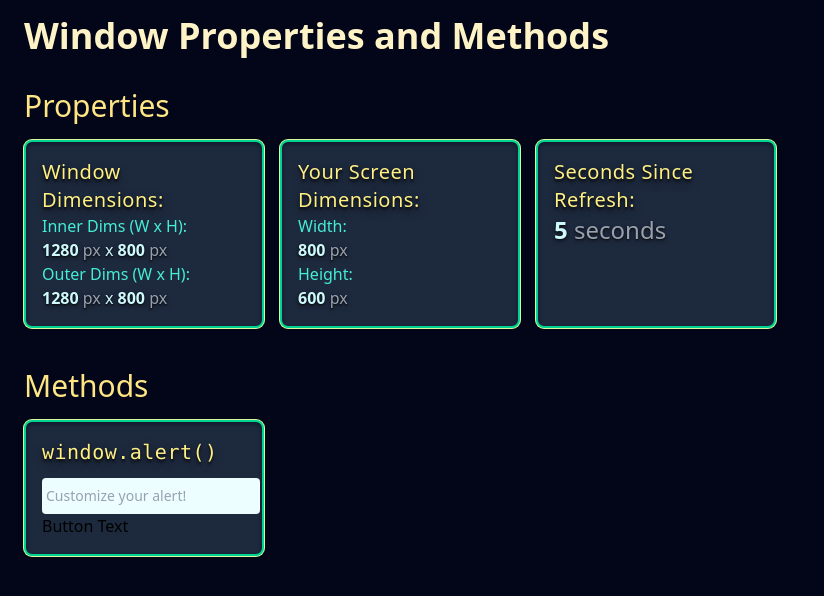
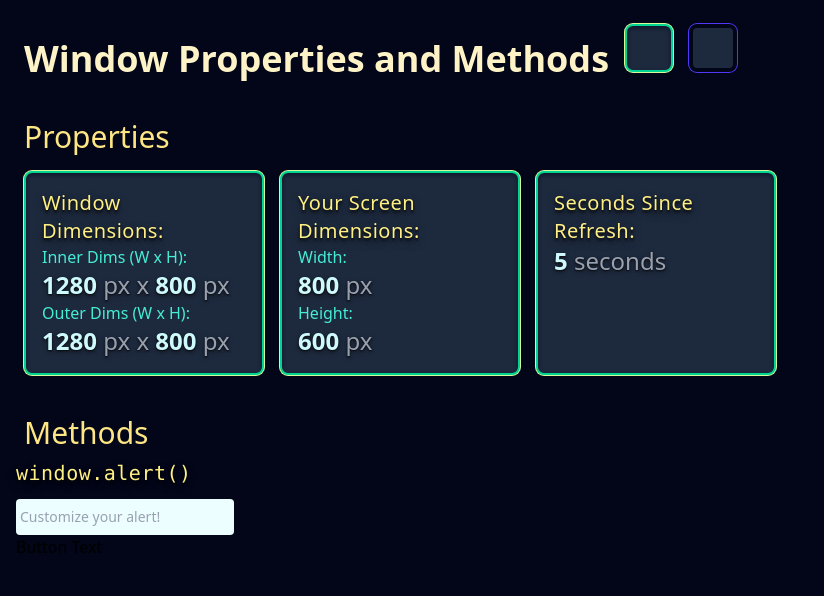
Before and after one commit to mikelind28/window-interface-api, a React (Vite) app: page / in a window 1280 px wide. Shown: the top 596 px of the page, without its empty margins (0-824 px from the left). Built offline with nearby package versions, Linux system fonts and the light colour scheme.

Commit message:
refactor style props into individual components

```diff
--- a/src/App.tsx
+++ b/src/App.tsx
@@ -4,20 +4,49 @@ import YourScreen from './components/YourScreen';
 // import WindowDistances from './components/WindowDistances';
 import Alert from './components/Alert';
 import './App.css'
+import { useState } from 'react';
 
-// future self: this could be cool broken into separate "widget"-style components
-//  that a user could stylize and drag around the screen to rearrange.
+import type { Style } from './types/styles';
+
+const style1: Style = {
+  containerClass: "w-60 bg-slate-800 m-2 p-4 border-2 rounded-lg border-emerald-400  inset-shadow-sm inset-shadow-slate-950/50 ring-1 ring-lime-200",
+  h2Class: "text-xl text-yellow-200 text-shadow-lg/50 text-shadow-neutral-950 font-medium tracking-wide",
+  h3Class: "text-base text-teal-300",
+  pClass: "text-2xl text-cyan-100 text-shadow-md/50 text-shadow-neutral-950 font-semibold",
+  spanClass: "text-gray-400 font-light"
+}
+
+const style2: Style = {
+  containerClass: "",
+  h2Class: "",
+  h3Class: "",
+  pClass: "",
+  spanClass: ""
+}
 
 function App() {
+  const [currentStyle, setCurrentStyle] = useState(style1);
+
+  function setStyle1() {
+    setCurrentStyle(style1);
+  }
+
+  function setStyle2() {
+    setCurrentStyle(style2);
+  }
+
   return (
     <div>
-      <h1 className='m-2 mb-8 text-4xl text-amber-100 font-bold'>Window Properties and Methods</h1>
+      <div className='flex items-baseline'>
+        <h1 className='m-2 mb-8 text-4xl text-amber-100 font-bold'>Window Properties and Methods</h1>
+        <div className='w-12 h-12 bg-slate-800 m-2 border-2 rounded-lg border-emerald-400  inset-shadow-sm inset-shadow-slate-950/50 ring-1 ring-lime-200 cursor-pointer' onClick={setStyle1}></div>
+        <div className='w-12 h-12 bg-slate-800 m-2 border-4 border-slate-950 rounded-lg ring-1 ring-indigo-600 cursor-pointer' onClick={setStyle2}></div>
+      </div>
       <h2 className='m-2 text-3xl text-amber-200 font-light'>Properties</h2>
       <div className='flex flex-wrap mb-8'>
-        <WindowDims />
-        <YourScreen />
-        {/* <WindowDistances /> */}
-        <RefreshStopwatch />
+        <WindowDims style={currentStyle}/>
+        <YourScreen style={currentStyle}/>
+        <RefreshStopwatch style={currentStyle}/>
       </div>
 
       <h2 className='m-2 text-3xl text-amber-200 font-light'>Methods</h2>
--- a/src/components/Alert.tsx
+++ b/src/components/Alert.tsx
@@ -1,6 +1,6 @@
 export default function Alert() {
     return (
-        <div className="w-60 bg-slate-800 m-2 p-4 border-2 rounded-lg border-emerald-400  inset-shadow-sm inset-shadow-slate-950/50 ring-1 ring-lime-200">
+        <div>
             <h2 className="mb-3 text-xl text-yellow-200 text-shadow-lg/50 text-shadow-neutral-950 font-medium tracking-wide"><code>window.alert()</code></h2>
             <input
                 className="block min-w-0 grow py-1.5 pr-3 pl-1 text-base text-black bg-cyan-50 rounded-sm caret-black placeholder:text-gray-400 focus:outline-none sm:text-sm/6" placeholder="Customize your alert!"
--- a/src/components/RefreshStopwatch.tsx
+++ b/src/components/RefreshStopwatch.tsx
@@ -1,6 +1,20 @@
 import { useEffect, useState } from "react";
 
-export default function RefreshStopwatch() {
+import type { Style } from '../types/styles';
+
+type StopwatchProps = {
+    style: Style;
+}
+
+
+export default function RefreshStopwatch({ style }: StopwatchProps) {
+    const {
+        containerClass,
+        h2Class,
+        pClass,
+        spanClass,
+    } = style;
+
     const [startTime, setStartTime] = useState(Date.now());
     const [currentTime, setCurrentTime] = useState(Date.now());
 
@@ -18,10 +32,10 @@ export default function RefreshStopwatch() {
     }, []);
 
     return (
-        <div className="w-60 bg-slate-800 m-2 p-4 border-2 rounded-lg border-emerald-400  inset-shadow-sm inset-shadow-slate-950/50 ring-1 ring-lime-200">
-            <h2 className="text-xl text-yellow-200 text-shadow-lg/50 text-shadow-neutral-950 font-medium tracking-wide">Seconds Since Refresh:</h2>
-            <p className="text-2xl text-cyan-100 text-shadow-md/50 text-shadow-neutral-950 font-semibold">{secondsPassed}
-                <span className="text-gray-400 font-light">{secondsPassed === "1" ? " second" : " seconds"}</span>
+        <div className={containerClass}>
+            <h2 className={h2Class}>Seconds Since Refresh:</h2>
+            <p className={pClass}>{secondsPassed}
+                <span className={spanClass}>{secondsPassed === "1" ? " second" : " seconds"}</span>
             </p>
         </div>
     )
--- a/src/components/WindowDims.tsx
+++ b/src/components/WindowDims.tsx
@@ -1,6 +1,19 @@
 import { useEffect, useState } from "react";
+import type { Style } from '../types/styles';
 
-export default function WindowDims() {
+type WindowDimsProps = {
+    style: Style;
+}
+
+export default function WindowDims( { style }: WindowDimsProps) {
+    const {
+        containerClass,
+        h2Class,
+        h3Class,
+        pClass,
+        spanClass,
+    } = style;
+
     const [windowDims, setWindowDims] = useState({
         innerWidth: window.innerWidth,
         innerHeight: window.innerHeight,
@@ -25,23 +38,22 @@ export default function WindowDims() {
         }
     }, []);
 
+    return (
+        <div className={containerClass}>
+            <h2 className={h2Class}>Window Dimensions:</h2>
 
-    return (
-        <div className="w-60 bg-slate-800 m-2 p-4 border-2 rounded-lg border-emerald-400  inset-shadow-sm inset-shadow-slate-950/50 ring-1 ring-lime-200">
-            <h2 className="text-xl text-yellow-200 text-shadow-lg/50 text-shadow-neutral-950 font-medium tracking-wide">Window Dimensions:</h2>
-
-            <h3 className="text-base text-teal-300">Inner Dims (W x H):</h3>
-            <p className="text-cyan-100 text-shadow-md/50 text-shadow-neutral-950 font-semibold">
-                {windowDims.innerWidth}<span className="text-gray-400 font-light"> px</span>
-                <span className="text-cyan-100 font-light"> x </span>
-                {windowDims.innerHeight}<span className="text-gray-400 font-light"> px</span>
+            <h3 className={h3Class}>Inner Dims (W x H):</h3>
+            <p className={pClass}>
+                {windowDims.innerWidth}<span className={spanClass}> px</span>
+                <span className={spanClass}> x </span>
+                {windowDims.innerHeight}<span className={spanClass}> px</span>
             </p>
 
-            <h3 className="text-base text-teal-300">Outer Dims (W x H):</h3>
-            <p className="text-cyan-100 text-shadow-md/50 text-shadow-neutral-950 font-semibold">
-            {windowDims.outerWidth}<span className="text-gray-400 font-light"> px</span>
-            <span className="text-cyan-100 font-light"> x </span>
-            {windowDims.outerHeight}<span className="text-gray-400 font-light"> px</span></p>
+            <h3 className={h3Class}>Outer Dims (W x H):</h3>
+            <p className={pClass}>
+            {windowDims.outerWidth}<span className={spanClass}> px</span>
+            <span className={spanClass}> x </span>
+            {windowDims.outerHeight}<span className={spanClass}> px</span></p>
         </div>
     );
 }
--- a/src/components/YourScreen.tsx
+++ b/src/components/YourScreen.tsx
@@ -1,6 +1,19 @@
 import { useEffect, useState } from "react";
+import type { Style } from '../types/styles';
 
-export default function YourScreen() {
+type YourScreenProps = {
+    style: Style
+}
+
+export default function YourScreen({ style }: YourScreenProps) {
+    const {
+        containerClass,
+        h2Class,
+        h3Class,
+        pClass,
+        spanClass
+    } = style;
+
     const [screenDims, setScreenDims] = useState({
         width: window.screen.availWidth,
         height: window.screen.availHeight
@@ -14,17 +27,17 @@ export default function YourScreen() {
     }, [window.screen]);
 
     return (
-        <div className="w-60 bg-slate-800 m-2 p-4 border-2 rounded-lg border-emerald-400  inset-shadow-sm inset-shadow-slate-950/50 ring-1 ring-lime-200">
-            <h2 className="text-xl text-yellow-200 text-shadow-lg/50 text-shadow-neutral-950 font-medium tracking-wide">Your Screen Dimensions:</h2>
+        <div className={containerClass}>
+            <h2 className={h2Class}>Your Screen Dimensions:</h2>
 
-            <h3 className="text-base text-teal-300">Width:</h3>
-            <p className="text-cyan-100 text-shadow-md/50 text-shadow-neutral-950 font-semibold">
-                {screenDims.width} <span className="text-gray-400 font-light"> px</span>
+            <h3 className={h3Class}>Width:</h3>
+            <p className={pClass}>
+                {screenDims.width} <span className={spanClass}> px</span>
             </p>
 
-            <h3 className="text-base text-teal-300">Height:</h3>
-            <p className="text-cyan-100 text-shadow-md/50 text-shadow-neutral-950 font-semibold">
-                {screenDims.height} <span className="text-gray-400 font-light"> px</span>
+            <h3 className={h3Class}>Height:</h3>
+            <p className={pClass}>
+                {screenDims.height} <span className={spanClass}> px</span>
             </p>
         </div>
     );
--- /dev/null
+++ b/src/types/styles.ts
@@ -0,0 +1,7 @@
+export type Style = {
+    containerClass: string;
+    h2Class: string;
+    h3Class: string;
+    pClass: string;
+    spanClass: string;
+}
```
